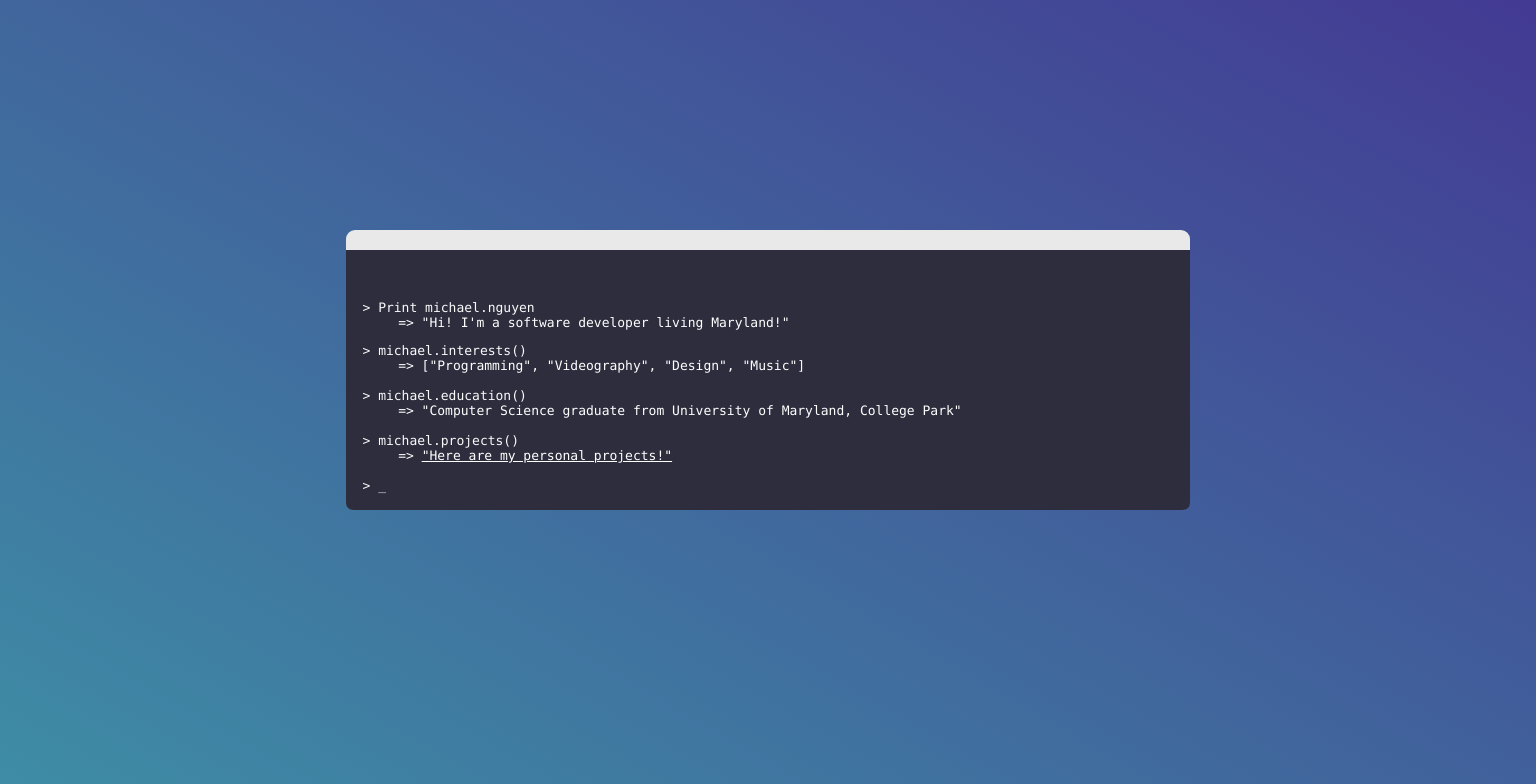
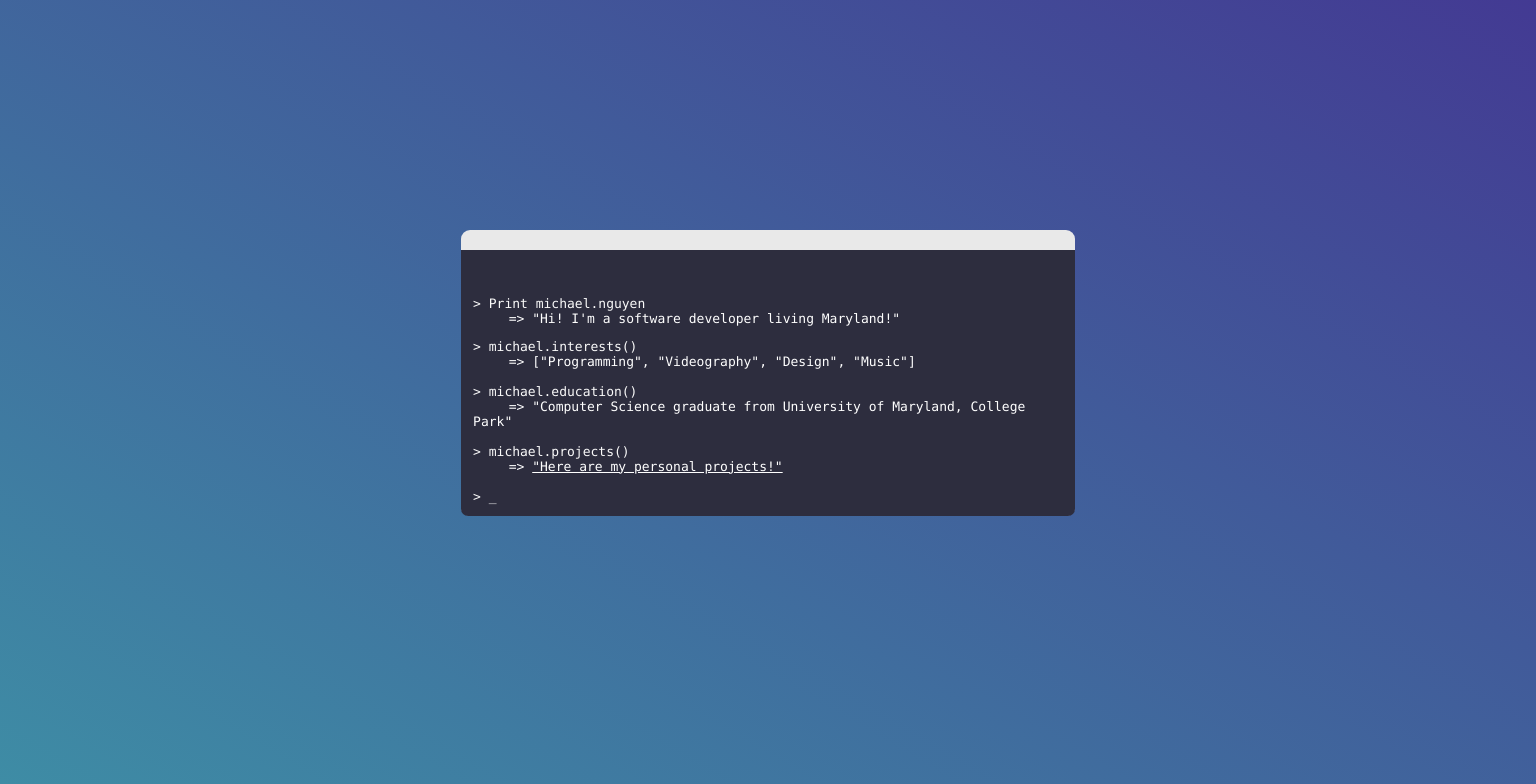
Before and after one commit to mnguyen96/mnguyen96.github.io, a React (Create React App) app: page /#/ in a window 1536 px wide. Shown: the top 784 px of the page. Built offline with nearby package versions, Linux system fonts and the light colour scheme.

Commit message:
update style

```diff
--- a/src/components/header/header.scss
+++ b/src/components/header/header.scss
@@ -41,6 +41,12 @@
   padding-left: 20px;
 }
 
+@media (min-width: 1425px) {
+  .about {
+    width: 40%;
+  }
+}
+
 @media (max-width: 800px) {
   .about {
     margin-top: 25%;
```
